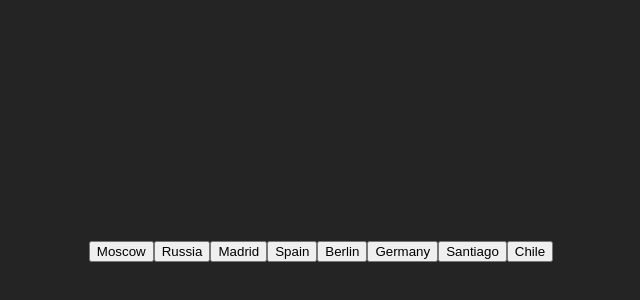
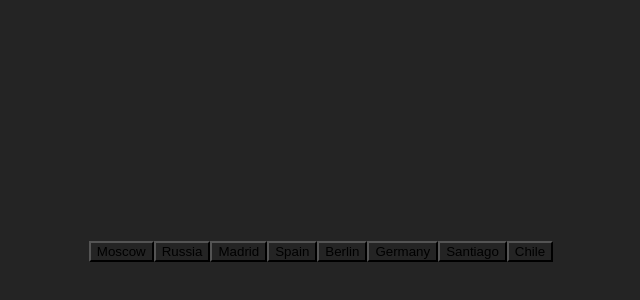
Before and after one commit to johannDeLaCruz/react_exercise-1, a React (Vite) app: page / in a window 1280 px wide. Shown: the part 150-450 px from the top of the page, without its empty margins (319-959 px from the left). Built offline with nearby package versions, Linux system fonts and the light colour scheme.

Commit message:
fix(ReactQuizGame): EXERCISE_DONE

```diff
--- a/src/ReactQuizGame.tsx
+++ b/src/ReactQuizGame.tsx
@@ -1,5 +1,6 @@
 import { useState } from "react";
 
+type GameDataString = string[][];
 type ItemsToCheck = string[];
 type DataItem = {
   city: string;
@@ -20,31 +21,63 @@ const ReactQuizGame = () => {
   );
 
   const [selectedItems, setSelectedItems] = useState<ItemsToCheck>([]);
+  const [itemsToDisappear, setItemsToDisappear] = useState<ItemsToCheck>([]);
+  const [wrongItems, setWrongItems] = useState<ItemsToCheck>([]);
 
-  const checkMatch = (itemsToCheck) => {
-
-
-
-    return
-  }
-
+  const checkMatch = (itemsToCheck: ItemsToCheck) => {
+    const flatData: GameDataString = gameData.flatMap((obj) => [
+      Object.values(obj),
+    ]);
+    const checkIfMatch = flatData.some((item) => {
+      return item.sort().join(",") === itemsToCheck.sort().join(",");
+    });
+    return checkIfMatch;
+  };
 
   const handleOnClick = (e: React.MouseEvent<HTMLButtonElement>): void => {
     const item: Item = (e.target as HTMLButtonElement).value;
-    if (selectedItems.length === 0 || selectedItems.length === 2) {
+
+    if (selectedItems.length === 0) {
       setSelectedItems([item]);
     } else if (selectedItems.length === 1) {
-      setSelectedItems((prevItems) => [...prevItems, item]);
+      const updatedItems = [...selectedItems, item];
+      const isMatch = checkMatch(updatedItems);
+
+      if (isMatch) {
+        setItemsToDisappear((prevItems) => [...prevItems, ...updatedItems]);
+        setSelectedItems(updatedItems);
+      } else {
+        setSelectedItems([]);
+        setWrongItems(updatedItems);
+      }
+    } else if (selectedItems.length === 2) {
+      setWrongItems([]);
+      setSelectedItems([item]);
     }
   };
 
+  console.log(wrongItems);
   return (
     <>
-      {flattenedData.map((item, index) => (
-        <button onClick={handleOnClick} key={index} value={item}>
-          {item}
-        </button>
-      ))}
+      {flattenedData.map(
+        (item, index) =>
+          !itemsToDisappear.some((i) => i === item) && (
+            <button
+              style={{
+                backgroundColor: selectedItems.some((i) => i === item)
+                  ? "blue"
+                  : wrongItems.some((i) => i === item)
+                  ? "red"
+                  : "inherit",
+              }}
+              onClick={handleOnClick}
+              key={index}
+              value={item}
+            >
+              {item}
+            </button>
+          )
+      )}
     </>
   );
 };
--- a/src/ReactToDoList.tsx
+++ b/src/ReactToDoList.tsx
@@ -31,6 +31,9 @@ const ReactToDoList = () => {
     ]);
     setItemInput("");
   };
+
+  const disabledButton = itemInput.length < 2 && categoryInput !== "All";
+
 
   const filteredItems = useMemo(() => {
     return itemList
@@ -94,7 +97,7 @@ const ReactToDoList = () => {
             </option>
           ))}
         </select>
-        <button type="submit">Submit!</button>
+        <button disabled={disabledButton} type="submit">Submit!</button>
       </form>
       <h1>Items:</h1>
       <ul>
```
